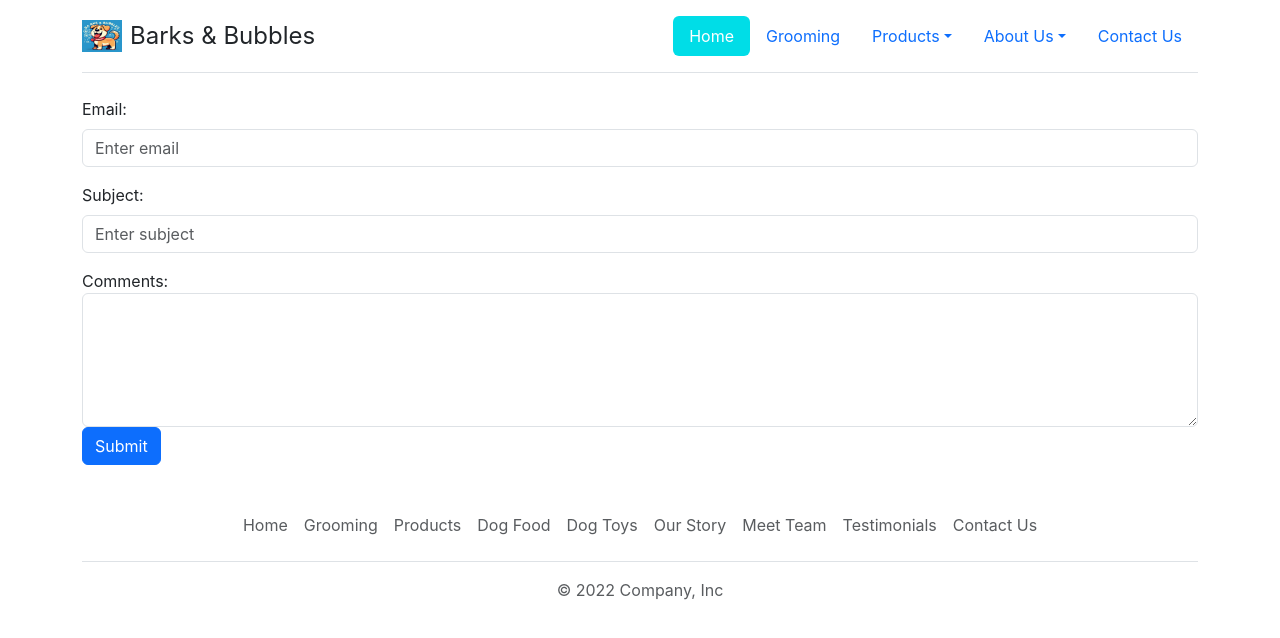
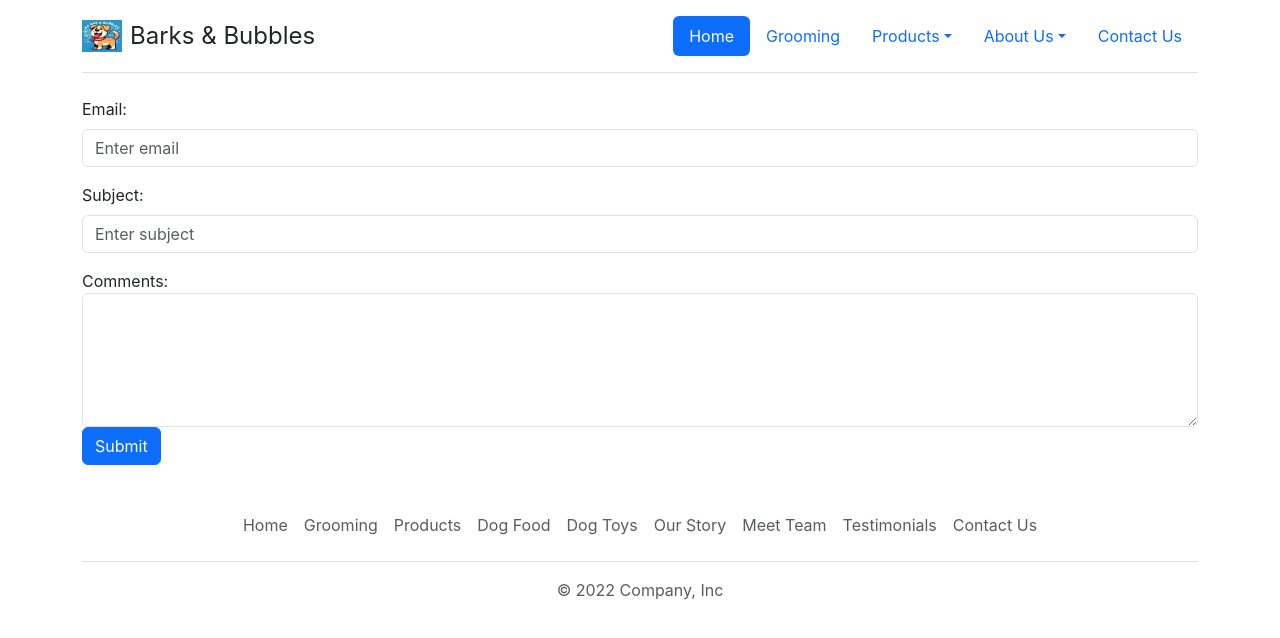
Before and after one commit to Caius-Scipio/barks-bubbles, a React (Create React App) app: page /contact in a window 1280 px wide. Shown: the top 638 px of the page. Built offline with nearby package versions, Linux system fonts and the light colour scheme.

Commit message:
Updated footer

```diff
--- a/src/App.css
+++ b/src/App.css
@@ -3,7 +3,3 @@
   --color_secondary: #1bf5ff;
   --color_highlight: #4ef8ff;
 }
-
-.nav-pills .nav-link.active, .nav-pills .show > .nav-link {
-  background-color: var(--color_primary);
-}
--- a/src/Components/Footer.js
+++ b/src/Components/Footer.js
@@ -2,12 +2,16 @@ import React from "react";
 import { Link } from "react-router-dom";
 
 function Footer() {
+
   return (
     <div className="container footer clearfix">
       <footer className="py-3 my-4">
         <ul className="nav justify-content-center border-bottom pb-3 mb-3">
           <li className="nav-item">
-            <Link to="home" className="nav-link px-2 text-muted">
+            <Link
+              to="home"
+              className="nav-link px-2 text-muted"
+            >
               Home
             </Link>
           </li>
```
